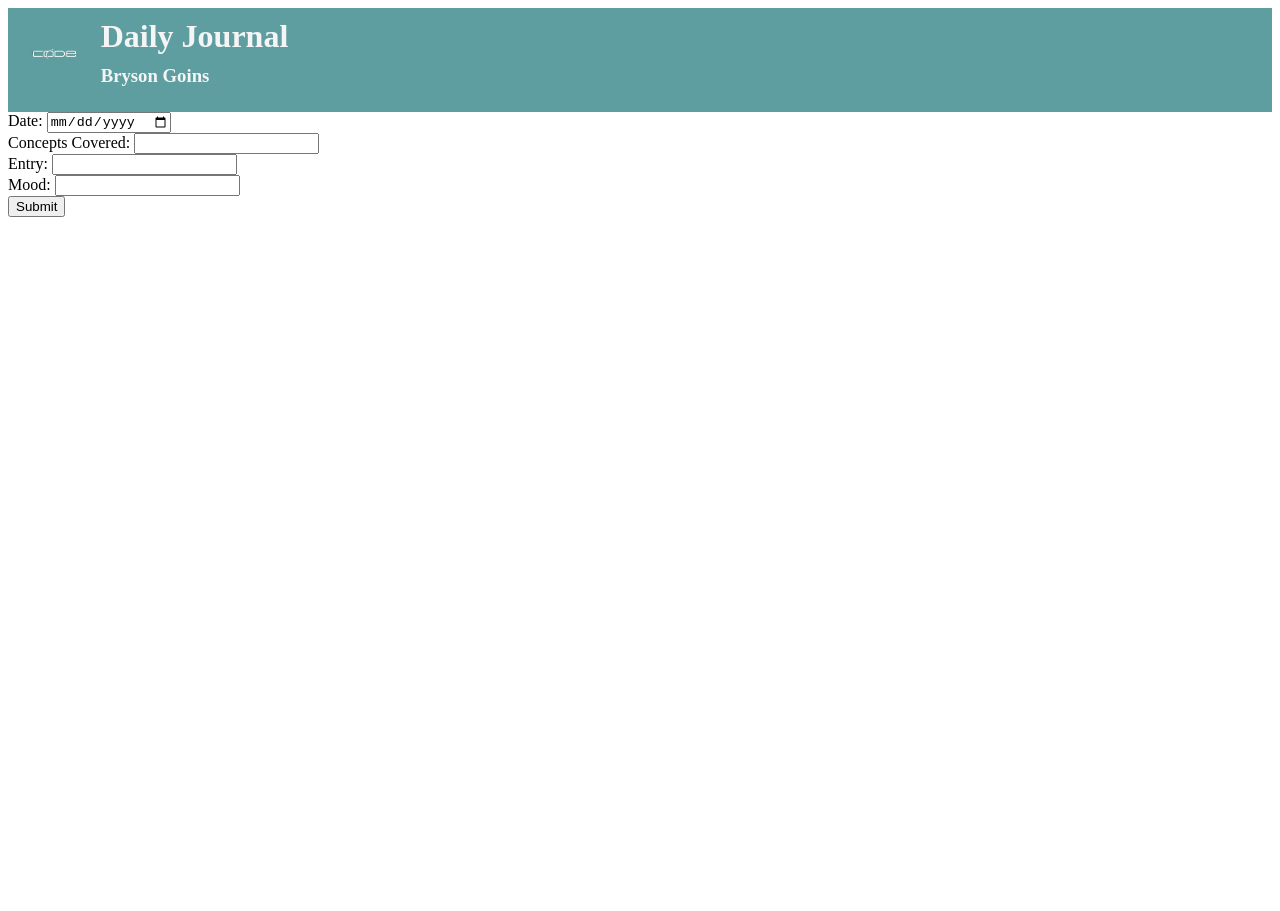
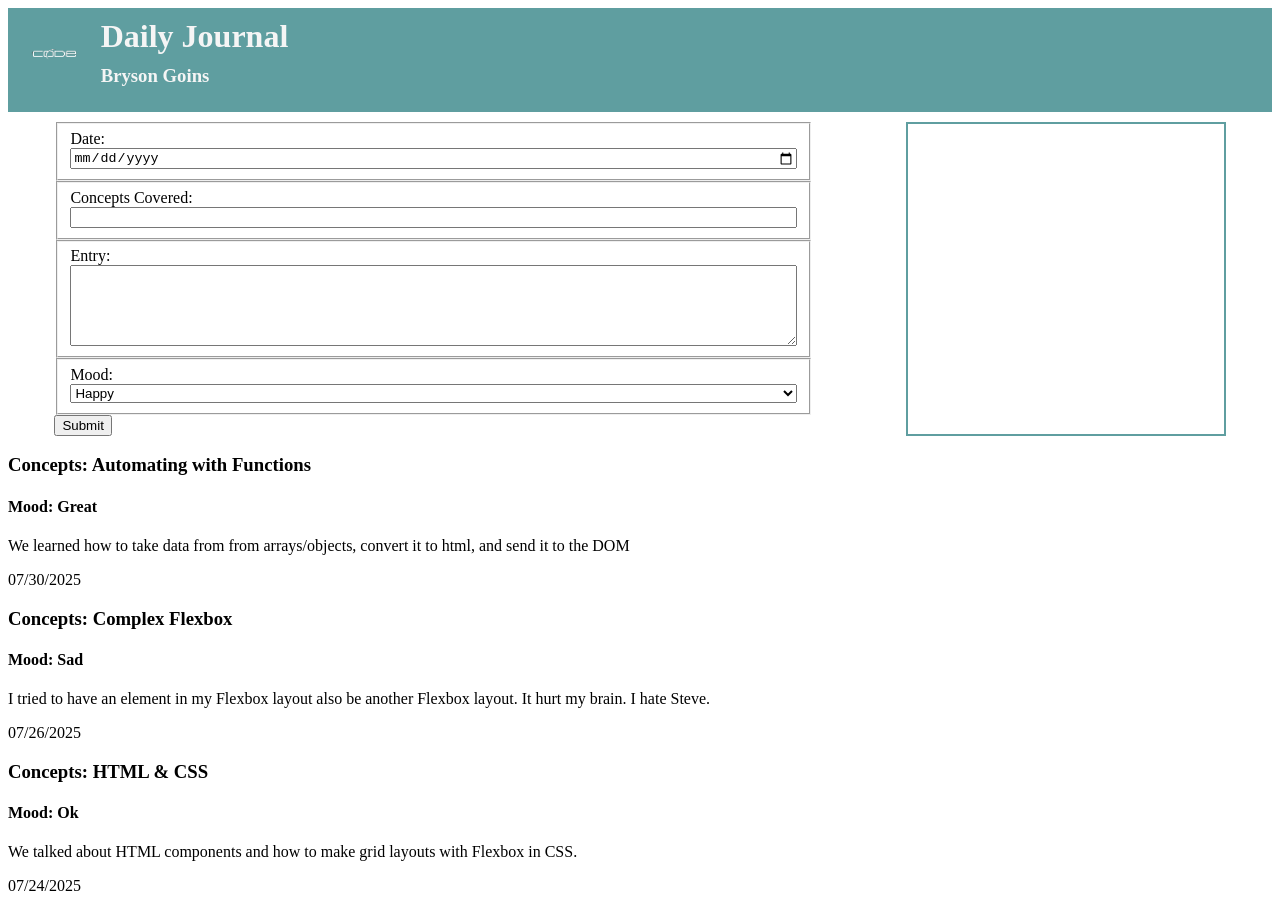
Before and after one commit to BrysonMG/Daily-Journal, a plain HTML site: page index.html in a window 1280 px wide. Before the commit the page ends 800 px from the top, so only its background shows below. Drawn offline with Linux system fonts and the light colour scheme.

Commit message:
JavaScript now functions properly. Also made small styling changes

```diff
--- /dev/null
+++ b/Scripts/JournalData.js
@@ -0,0 +1,45 @@
+/*
+ *   Journal data for Daily Journal application
+ *
+ *      Holds the raw data about each entry and exports
+ *      functions that other modules can use to filter
+ *      the entries for different purposes.
+ */
+
+// This is the original data.
+const journal = [
+    {
+        id: 1,
+        date: "07/24/2025",
+        concept: "HTML & CSS",
+        entry: "We talked about HTML components and how to make grid layouts with Flexbox in CSS.",
+        mood: "Ok"
+    },{
+        id: 2,
+        date: "07/26/2025",
+        concept: "Complex Flexbox",
+        entry: "I tried to have an element in my Flexbox layout also be another Flexbox layout. It hurt my brain. I hate Steve.",
+        mood: "Sad"
+    },{
+        id: 3,
+        date: "07/30/2025",
+        concept: "Automating with Functions",
+        entry: "We learned how to take data from from arrays/objects, convert it to html, and send it to the DOM",
+        mood: "Great"
+    }
+]
+
+/*
+    You export a function that provides a version of the
+    raw data in the format that you want
+*/
+
+//I changed this function to list the entries newest to oldest
+//rather than oldest to newest
+export const getJournalEntries = () => {
+    const sortedByDate = journal.sort(
+        (currentEntry, nextEntry) =>
+            Date.parse(nextEntry.date) - Date.parse(currentEntry.date)
+    )
+    return sortedByDate
+}
--- /dev/null
+++ b/Scripts/JournalEntry.js
@@ -0,0 +1,10 @@
+export const entryAsHTML = (entryObj) => {
+    return `
+    <section id="entry--${entryObj.id}" class="journalEntry">
+        <h3>Concepts: ${entryObj.concept}</h3>
+        <h4>Mood: ${entryObj.mood}</h4>
+        <p>${entryObj.entry}</p>
+        <p>${entryObj.date}</p>
+    </section>
+    `
+}
--- /dev/null
+++ b/Scripts/JournalList.js
@@ -0,0 +1,15 @@
+import { getJournalEntries } from './JournalData.js';
+import { entryAsHTML } from './JournalEntry.js';
+
+const DOMselector = document.querySelector('.entries');
+
+export const listEntries = () => {
+    const entries = getJournalEntries();
+    let HTMLlist = '';
+
+    for (const eachEntry of entries) {
+        HTMLlist += entryAsHTML(eachEntry);
+    }
+
+    DOMselector.innerHTML = HTMLlist;
+}
--- a/Scripts/main.js
+++ b/Scripts/main.js
@@ -0,0 +1,2 @@
+import { listEntries } from './JournalList.js';
+listEntries();
--- a/Styles/main.css
+++ b/Styles/main.css
@@ -1,6 +1,7 @@
 header {
     display: flex;
     background-color: cadetblue;
+    margin-bottom: 10px;
 }
 
 .header-text h1, .header-text h3{
@@ -12,3 +13,23 @@ header {
 header img {
     height: 100px;
 }
+
+fieldset {
+    display: flex;
+    flex-direction: column;
+}
+
+.main-container {
+    display: flex;
+    justify-content: space-around;
+}
+
+.form-container {
+    width: 60%;
+}
+
+aside{
+    width: 25%;
+    border: cadetblue solid 2px;
+
+}
--- a/index.html
+++ b/index.html
@@ -21,24 +21,41 @@
         <div class="main-container">
             <div class="form-container">
                 <form>
+                    <fieldset>
                         <label for="date">Date:</label>
                         <input type="date" name="date" id="date">
-                    <br>
+                    </fieldset>
+                    <fieldset>
                         <label for="concepts">Concepts Covered:</label>
                         <input type="text" name="concepts" id="concepts">
-                    <br>
+                    </fieldset>
+                    <fieldset>
                         <label for="entry">Entry:</label>
-                    <input type="textarea" name="entry" id="entry">
-                    <br>
+                        <textarea name="entry" id="entry" cols="30" rows="5"></textarea>
+                    </fieldset>
+                    <fieldset>
                         <label for="mood">Mood:</label>
-                    <input type="text" name="mood" id="mood">
-                    <br>
+                        <select name="mood" id="mood">
+                            <option value="happy">Happy</option>
+                            <option value="sad">Sad</option>
+                            <option value="frustrated">Frustrated</option>
+                            <option value="hopeful">Hopeful</option>
+                            <option value="curious">Curious</option>
+                            <option value="other">Other</option>
+                            <option value="unknown">I'm not sure how I feel</option>
+                        </select>
+
+                    </fieldset>
                     <input type="submit" value="Submit">
                 </form>
             </div>
             <aside>
-                <!--Links to entries, most recent to oldest-->
+                <!-- Eventual goal, not sure exactly how to do yet -
+                    Links to entries as individual pages, most recent to oldest-->
             </aside>
+        </div>
+        <div class="entries">
+
         </div>
     </main>
     <script type="module" src="Scripts/main.js"></script>
```
Lines whose indentation alone changed are shown as unchanged.
